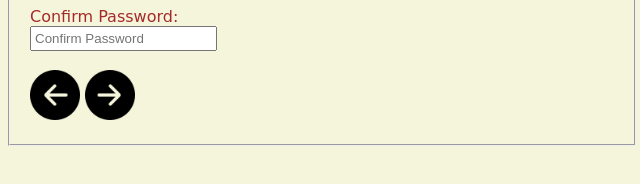
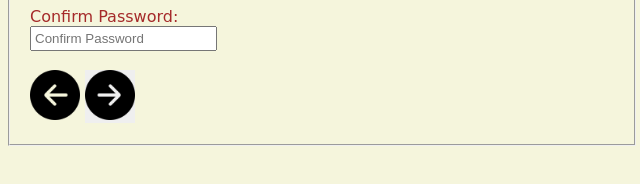
Before and after one commit to areeb9206/7th-Assignment, a plain HTML site: page page 2.html in a window 1280 px wide. Shown: the part 354-538 px from the top of the page, 318-958 px from the left. Drawn offline with Linux system fonts and the light colour scheme.

Commit message:
7th Assignment

```diff
--- a/page 2.html
+++ b/page 2.html
@@ -83,7 +83,7 @@
             ><img src="Images/back.png" alt="" width="50"
           /></a>
 
-          <button style="padding: 0%; background-color: transparent; border: 0;"><img src="Images/next.png" alt="" width="50"/></button>
+          <button style="padding: 0%;  border: 0;"><img src="Images/next.png" alt="" width="50"/></button>
         </form>
       </fieldset>
     </div>
```
